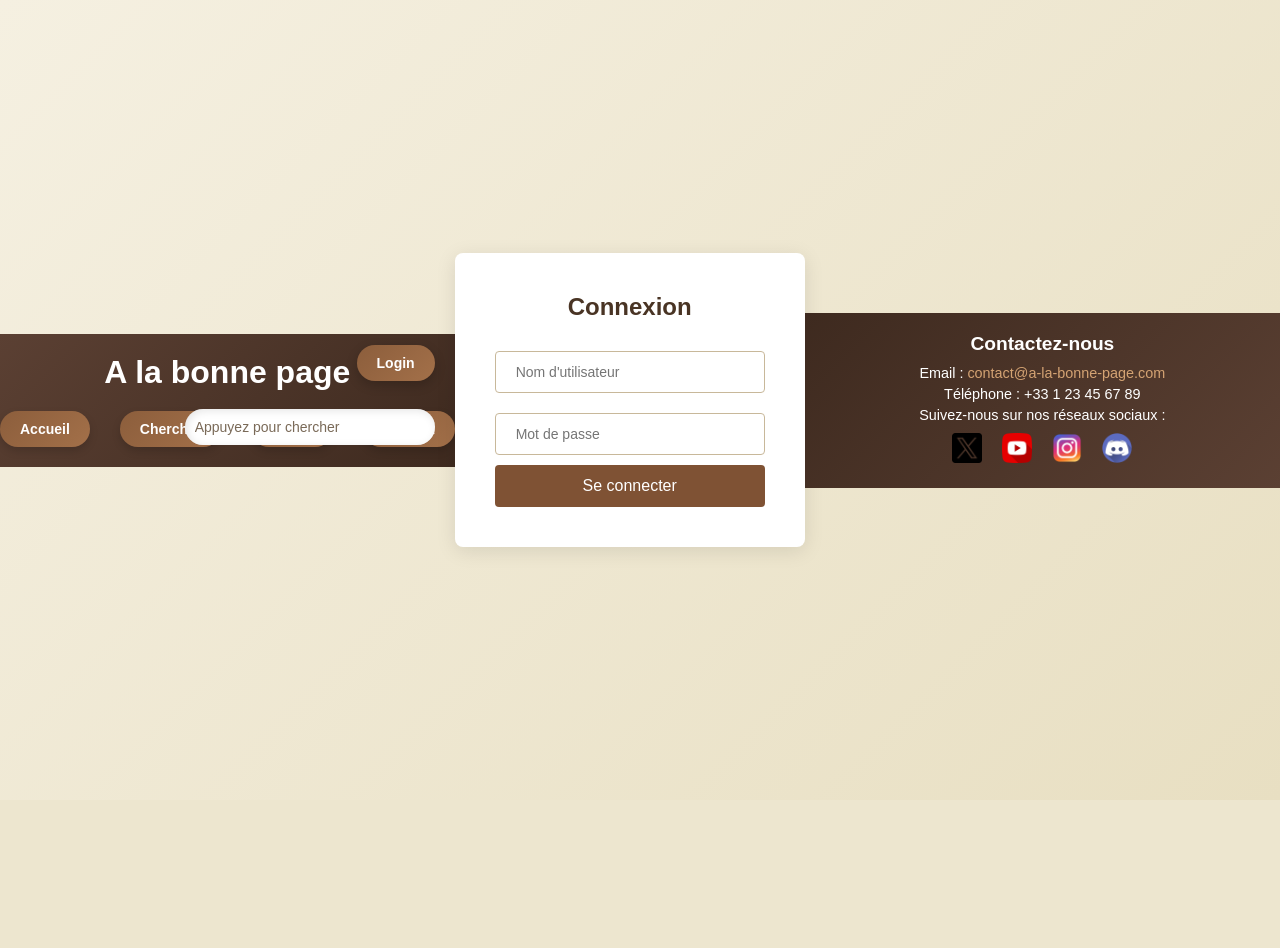
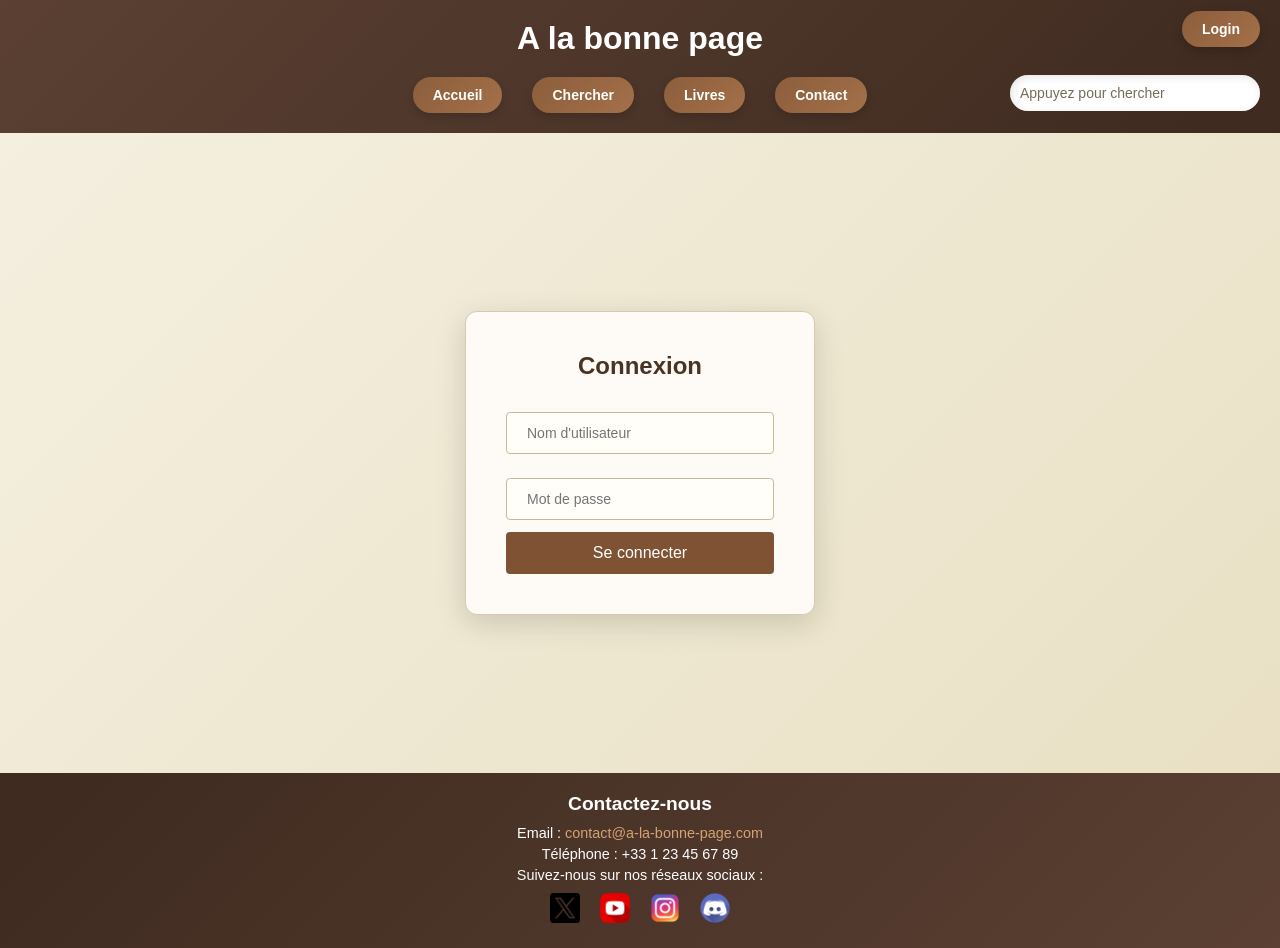
Before and after one commit to Saeko04/Projet-Biblio, a PHP site: page /index.php?action=login in a window 1280 px wide. Before the commit the page ends 800 px from the top, so only its background shows below. Run offline with PHP 8.4, Linux system fonts and the light colour scheme.

Commit message:
Update login.css

```diff
--- a/css/login.css
+++ b/css/login.css
@@ -1,29 +1,48 @@
-/* Page background */
+/* Global page style */
 body {
   background: linear-gradient(135deg, #f5f0e1, #e8dfc2);
   font-family: Arial, sans-serif;
   margin: 0;
+}
+
+/* Centrage du formulaire seulement, sans casser le header/footer */
+.main-login-wrapper {
   display: flex;
+  justify-content: center;
   align-items: center;
-  justify-content: center;
-  height: 100vh;
+  min-height: 80vh;
 }
 
 /* Login box */
 .login-container {
-  background: #ffffff;
+  background: #fefbf6;
   padding: 40px;
-  border-radius: 8px;
-  box-shadow: 0 4px 20px rgba(0, 0, 0, 0.1);
+  border-radius: 12px;
+  box-shadow: 0 8px 30px rgba(0, 0, 0, 0.15);
   width: 350px;
   text-align: center;
-  position: relative;
+  border: 1px solid #d6c9b2;
+  animation: fadeInUp 0.6s ease-out;
+  margin-top: 20px;
+}
+
+/* Animation à l'apparition */
+@keyframes fadeInUp {
+  from {
+    opacity: 0;
+    transform: translateY(30px);
+  }
+  to {
+    opacity: 1;
+    transform: translateY(0);
+  }
 }
 
 /* Title style */
 .login-container h2 {
   margin-bottom: 20px;
   color: #493424;
+  font-size: 24px;
 }
 
 /* Input fields */
@@ -31,10 +50,12 @@ body {
 .login-container input[type="password"] {
   width: 100%;
   padding: 12px 20px;
-  margin: 10px 0;
+  margin: 12px 0;
   border: 1px solid #c8b89a;
   border-radius: 4px;
   font-size: 14px;
+  background-color: #fffef9;
+  box-sizing: border-box;
 }
 
 /* Button style */
@@ -50,16 +71,21 @@ body {
   transition: background 0.3s ease;
 }
 
-/* Button hover */
 .login-container button:hover {
   background-color: #99643D;
 }
 
-/* Error message */
+/* Message (erreur ou info) */
 .message {
   margin-bottom: 15px;
   font-size: 14px;
-  color: #C99F6C;
+  color: #918888;
+  font-weight: bold;
+}
+
+.message-container {
+  text-align: center;
+  margin-bottom: 20px;
 }
 
 /* Loading spinner */
@@ -78,3 +104,20 @@ body {
   0%   { transform: rotate(0deg); }
   100% { transform: rotate(360deg); }
 }
+
+/* Responsive design pour mobile */
+@media (max-width: 480px) {
+  .login-container {
+    width: 90%;
+    padding: 30px 20px;
+  }
+
+  .login-container h2 {
+    font-size: 20px;
+  }
+
+  .login-container button {
+    font-size: 14px;
+    padding: 10px 16px;
+  }
+}
```
